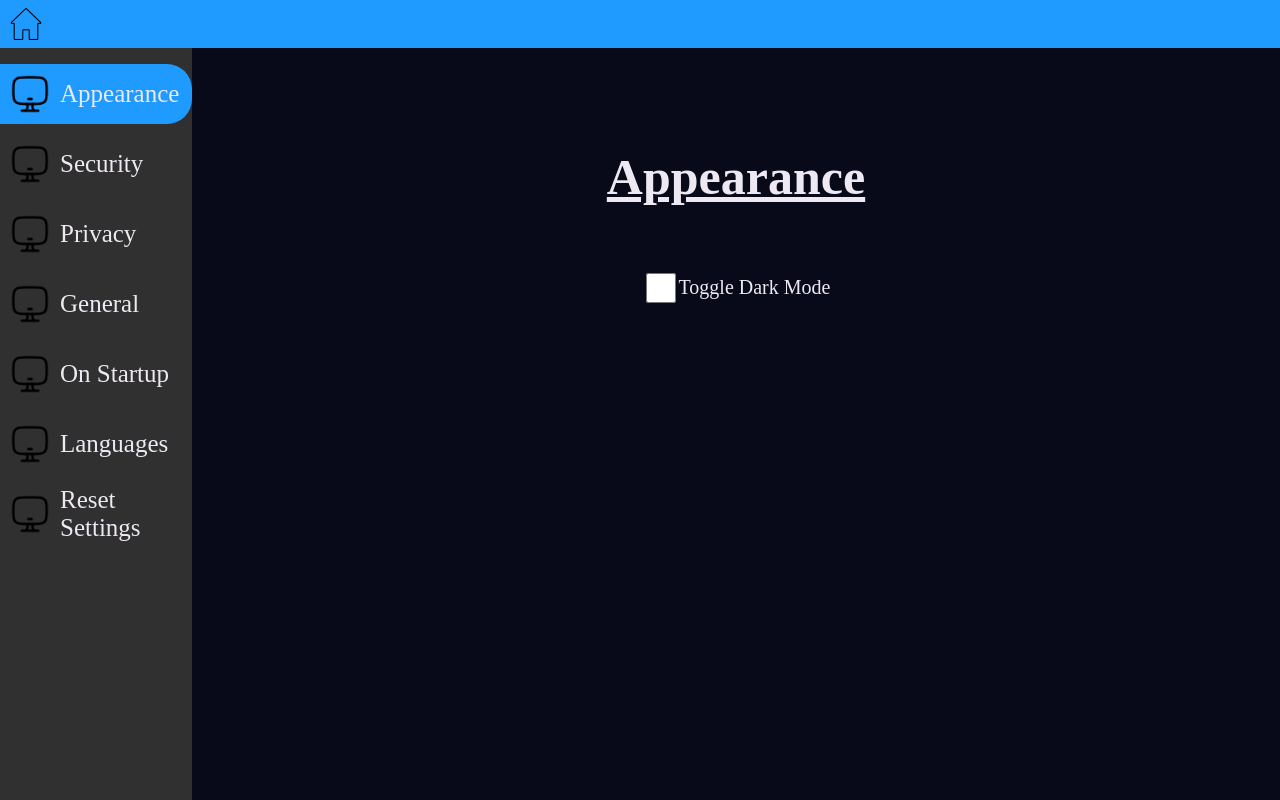
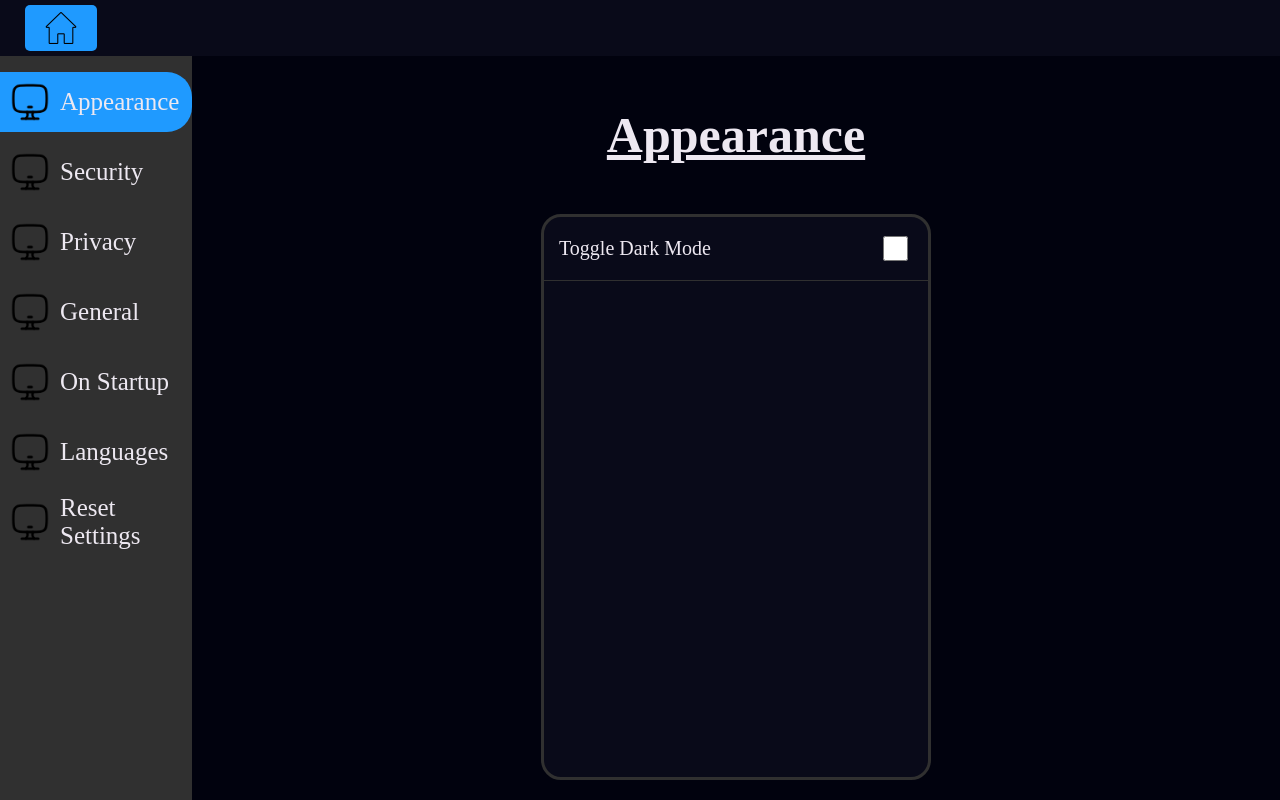
Before and after one commit to Mikkel102454/Server-Website, a website: page html-files/settings-page.html in a window 1280 px wide. Drawn offline with Linux system fonts and the light colour scheme.

Commit message:
Changes to settings page

```diff
--- a/css-files/landing-page.css
+++ b/css-files/landing-page.css
@@ -80,7 +80,11 @@ main .content-card:hover{
     cursor: pointer;
 }
 
-.computer-icon{
+.light-mode .computer-icon{
+    scale: 0.5;
+}
+
+.dark-mode .computer-icon{
     filter:invert();
     scale: 0.5;
 }
--- a/css-files/settings-page.css
+++ b/css-files/settings-page.css
@@ -13,18 +13,18 @@ main{
     flex-direction: column;
     align-items: center;
     margin: 0px;
-    height: 94vh;
+    height: 93vh;
     width: 85vw;
 }
 
-main div{
+main .settings-div .settings-container{
     font-size: 20px;
     display: flex;
     align-items: center;
 }
 
 main .top-item{
-    margin-top: 100px;
+    margin-top: 50px;
 }
 
 main .big-font{
@@ -33,21 +33,29 @@ main .big-font{
     text-decoration: underline;
 }
 
-main div input{
-    height: 30px;
-    width: 30px;
+main .settings-div .settings-container input{
+    height: 25px;
+    width: 25px;
+    margin-left: auto;
+    margin-right: 20px;
+
+}
+
+main .settings-div .settings-container p{
+    margin-left: 15px;
 }
 
 nav{
     margin: 0px;
-    height: 94vh;
+    height: 93vh;
     width: 15vw;
+    z-index: 10;
 }
 
 header{
     display: flex;
     margin: 0px;
-    height: 6vh;
+    height: 7vh;
     width: 100vw;
     align-items: center;
 }
@@ -56,11 +64,21 @@ header{
     transition: 0.2s;
     height: 4vh;
     width: 4vh;
-    margin-left: 10px;
+    margin-left: 25px;
+    background-color: var(--secondary-color);
+    padding: 7px 20px;
+    border-radius: 5px;
+
 }
 
 nav ul{
     padding: 0px;
+}
+
+.settings-container{
+    border-bottom-color: var(--accent-color);
+    border-bottom-style: solid;
+    border-bottom-width: 1px;
 }
 
 nav li{
@@ -100,3 +118,11 @@ nav li img{
     height: 40px;
     width: 40px;
 }
+
+main .settings-div{
+    display: flex;
+    flex-direction: column;
+    height: 70vh;
+    width: 30vw;
+    border-radius: 20px !important;
+}
--- a/css-files/styling-config/color-palette.css
+++ b/css-files/styling-config/color-palette.css
@@ -19,6 +19,9 @@ body{
     background-color: var(--background-color);
 }
 
+.background-color{
+    background-color: var(--background-color);
+}
 
 .background-primary{
     background-color: var(--primary-color);
--- a/html-files/settings-page.html
+++ b/html-files/settings-page.html
@@ -11,7 +11,7 @@
     <script src="/js-files/settings-page.js"></script>
 </head>
 <body class="dark-mode">
-    <header class="background-secondary">
+    <header class="background-primary">
         <img src="/img/home.png" class="home-button" onclick="ChangePage('/html-files/landing-page.html')">
     </header>
     <div class="main-window">
@@ -47,13 +47,17 @@
                 </li>
             </ul>
         </nav>
-        <main class="background-primary">
-            <p class="text-color top-item big-font">Appearance</p>
-            <div>
-                <input type="checkbox">
-                <p class="text-color">Toggle Dark Mode</p>
-            </div>
+        <main class="background-color" id="main">
         </main>
     </div>
 </body>
+<template id="appearance-settings-template">
+    <p class="text-color top-item big-font">Appearance</p>
+    <div class="background-primary settings-div border-standard border-color">
+        <div class="settings-container">
+            <p class="text-color">Toggle Dark Mode</p>
+            <input type="checkbox">
+        </div>
+    </div>
+</template>
 </html>
--- a/js-files/settings-page.js
+++ b/js-files/settings-page.js
@@ -1,15 +1,16 @@
 var current;
 var secondaryColor;
-
+var main
 onload = function(){
     current = document.getElementById("appearance-li");
     current.classList.add("selected");
     secondaryColor = getComputedStyle(document.querySelector('.dark-mode')).getPropertyValue('--secondary-color');
     current.style.backgroundColor = (secondaryColor);
+    LoadTemplate("appearance-settings-template", "main");
 
 }
 
-function LiSettingsButton(id){
+function LiSettingsButton(id, idTemplate, idParent){
     current.classList.remove("selected");
     current.style.backgroundColor = ("transparent");
     li = document.getElementById(id);
@@ -18,3 +19,10 @@ function LiSettingsButton(id){
     current = li;
 
 }
+
+function LoadTemplate(idTemplate, idParent){
+    main = document.getElementById(idParent);
+    var template = document.getElementById(idTemplate);
+    var clone = template.content.cloneNode(true);
+    main.appendChild(clone);
+}
```
Also changed, not shown: js-files/general.js (line endings or trailing spaces).
